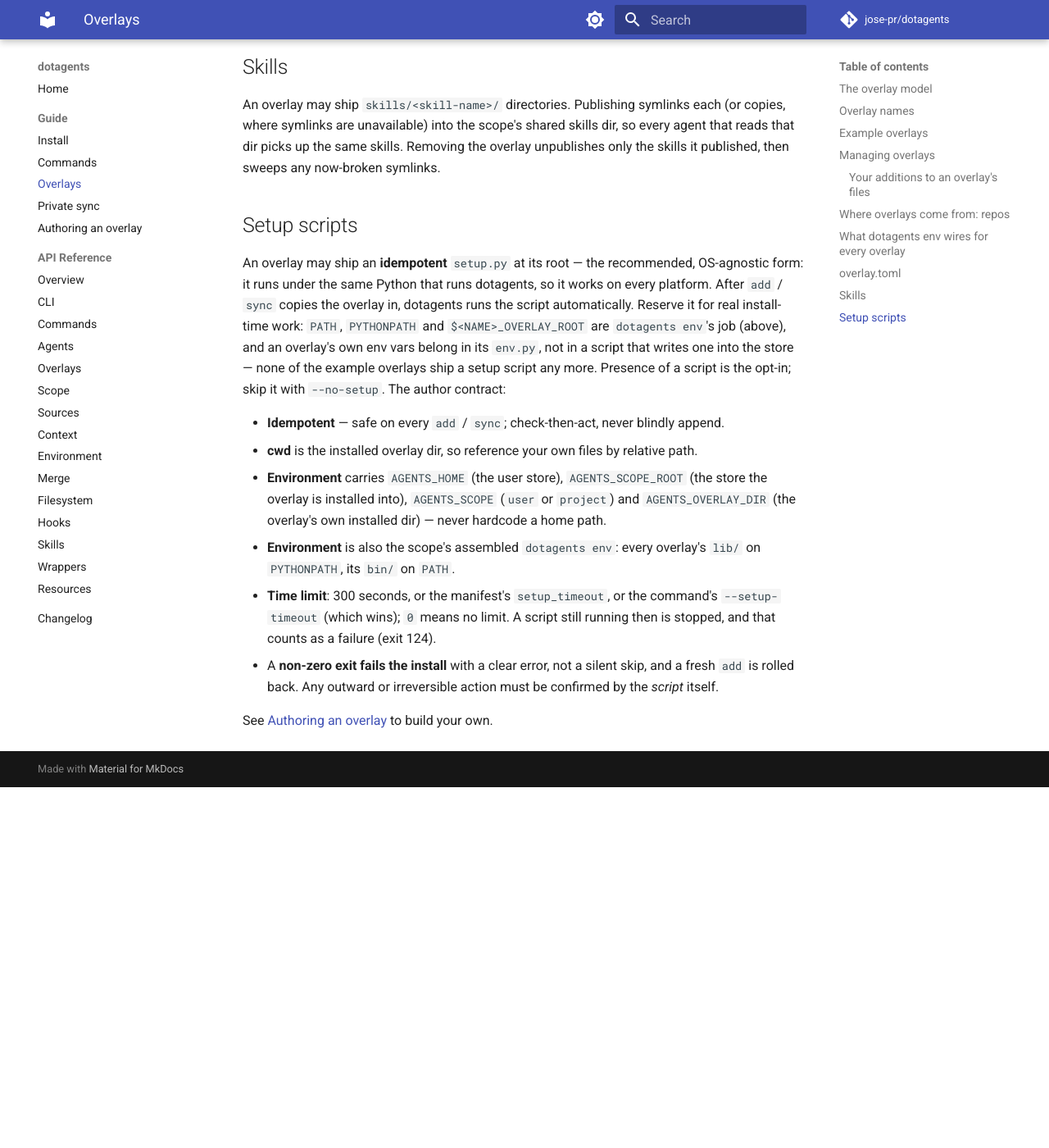
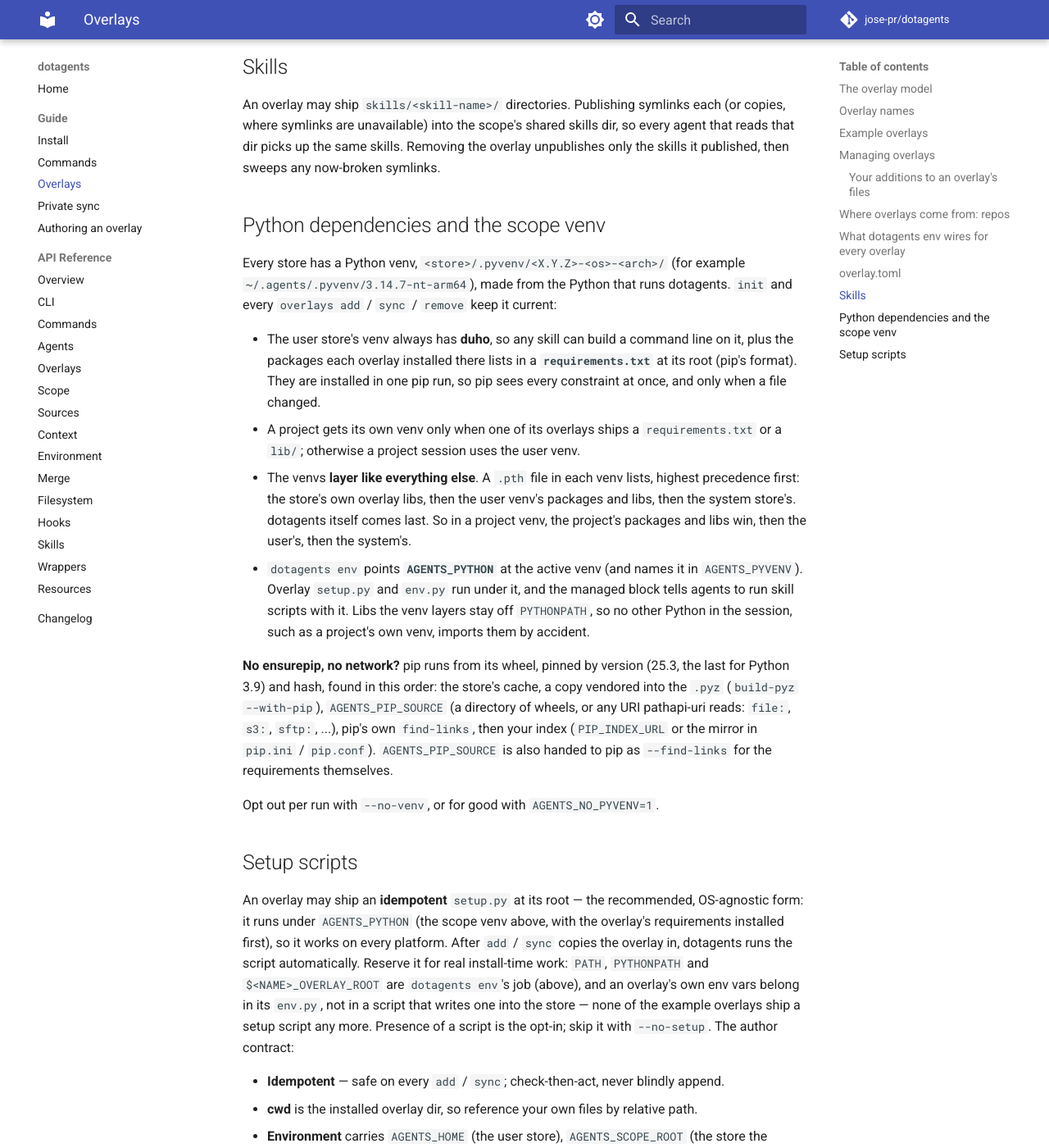
Before and after one commit to jose-pr/dotagents, an MkDocs documentation site: the page built from docs/guide/overlays.md, in a window 1280 px wide and 1400 px high, scrolled down 5669 px. Shown: the whole window at 82% size. Built offline with MkDocs 1.6.1 and Material for MkDocs 9.7.7, drawn with Linux system fonts in a browser that asks for light colours; comment, search, counter and statistics services are not loaded; before the commit the page ends 6629 px from its top, so only the background shows below that; some of the changed text lies outside the part shown.

Commit message:
docs: the scope venv, overlay requirements and build-pyz --with-pip

```diff
--- a/docs/guide/overlays.md
+++ b/docs/guide/overlays.md
@@ -226,12 +226,44 @@ copies, where symlinks are unavailable) into the scope's shared skills dir, so e
 agent that reads that dir picks up the same skills. Removing the overlay unpublishes
 only the skills it published, then sweeps any now-broken symlinks.
 
+## Python dependencies and the scope venv
+
+Every store has a Python venv, `<store>/.pyvenv/<X.Y.Z>-<os>-<arch>/` (for example
+`~/.agents/.pyvenv/3.14.7-nt-arm64`), made from the Python that runs dotagents.
+`init` and every `overlays add` / `sync` / `remove` keep it current:
+
+- The user store's venv always has **duho**, so any skill can build a command line
+  on it, plus the packages each overlay installed there lists in a
+  **`requirements.txt`** at its root (pip's format). They are installed in one pip
+  run, so pip sees every constraint at once, and only when a file changed.
+- A project gets its own venv only when one of its overlays ships a
+  `requirements.txt` or a `lib/`; otherwise a project session uses the user venv.
+- The venvs **layer like everything else**. A `.pth` file in each venv lists, highest
+  precedence first: the store's own overlay libs, then the user venv's packages and
+  libs, then the system store's. dotagents itself comes last. So in a project venv,
+  the project's packages and libs win, then the user's, then the system's.
+- `dotagents env` points **`AGENTS_PYTHON`** at the active venv (and names it in
+  `AGENTS_PYVENV`). Overlay `setup.py` and `env.py` run under it, and the managed
+  block tells agents to run skill scripts with it. Libs the venv layers stay off
+  `PYTHONPATH`, so no other Python in the session, such as a project's own venv,
+  imports them by accident.
+
+**No ensurepip, no network?** pip runs from its wheel, pinned by version (25.3, the
+last for Python 3.9) and hash, found in this order: the store's cache, a copy
+vendored into the `.pyz` (`build-pyz --with-pip`), `AGENTS_PIP_SOURCE` (a directory
+of wheels, or any URI pathapi-uri reads: `file:`, `s3:`, `sftp:`, ...), pip's own
+`find-links`, then your index (`PIP_INDEX_URL` or the mirror in `pip.ini` /
+`pip.conf`). `AGENTS_PIP_SOURCE` is also handed to pip as `--find-links` for the
+requirements themselves.
+
+Opt out per run with `--no-venv`, or for good with `AGENTS_NO_PYVENV=1`.
+
 ## Setup scripts
 
 An overlay may ship an **idempotent** `setup.py` at its root — the recommended,
-OS-agnostic form: it runs under the same Python that runs dotagents, so it works on
-every platform. After `add` / `sync` copies the overlay
-in, dotagents runs the script automatically. Reserve it for real install-time work:
+OS-agnostic form: it runs under `AGENTS_PYTHON` (the scope venv above, with the
+overlay's requirements installed first), so it works on every platform. After
+`add` / `sync` copies the overlay in, dotagents runs the script automatically. Reserve it for real install-time work:
 `PATH`, `PYTHONPATH` and `$<NAME>_OVERLAY_ROOT` are `dotagents env`'s job
 (above), and an overlay's own env vars belong in its `env.py`, not in a script that
 writes one into the store — none of the example overlays ship a setup script any more.
@@ -242,8 +274,9 @@ Presence of a script is the opt-in; skip it with `--no-setup`. The author contra
 - **Environment** carries `AGENTS_HOME` (the user store), `AGENTS_SCOPE_ROOT` (the
   store the overlay is installed into), `AGENTS_SCOPE` (`user` or `project`) and
   `AGENTS_OVERLAY_DIR` (the overlay's own installed dir) — never hardcode a home path.
-- **Environment** is also the scope's assembled `dotagents env`: every overlay's `lib/`
-  on `PYTHONPATH`, its `bin/` on `PATH`.
+- **Environment** is also the scope's assembled `dotagents env`: every overlay's `bin/`
+  on `PATH`, and every overlay's `lib/` importable (through the venv's layering, or
+  `PYTHONPATH` without a venv).
 - **Time limit**: 300 seconds, or the manifest's `setup_timeout`, or the command's
   `--setup-timeout` (which wins); `0` means no limit. A script still running then is
   stopped, and that counts as a failure (exit 124).
```
Also changed, not shown: CHANGELOG.md (+28 -0 lines), README.md (+5 -0 lines), docs/guide/commands.md (+14 -2 lines).
